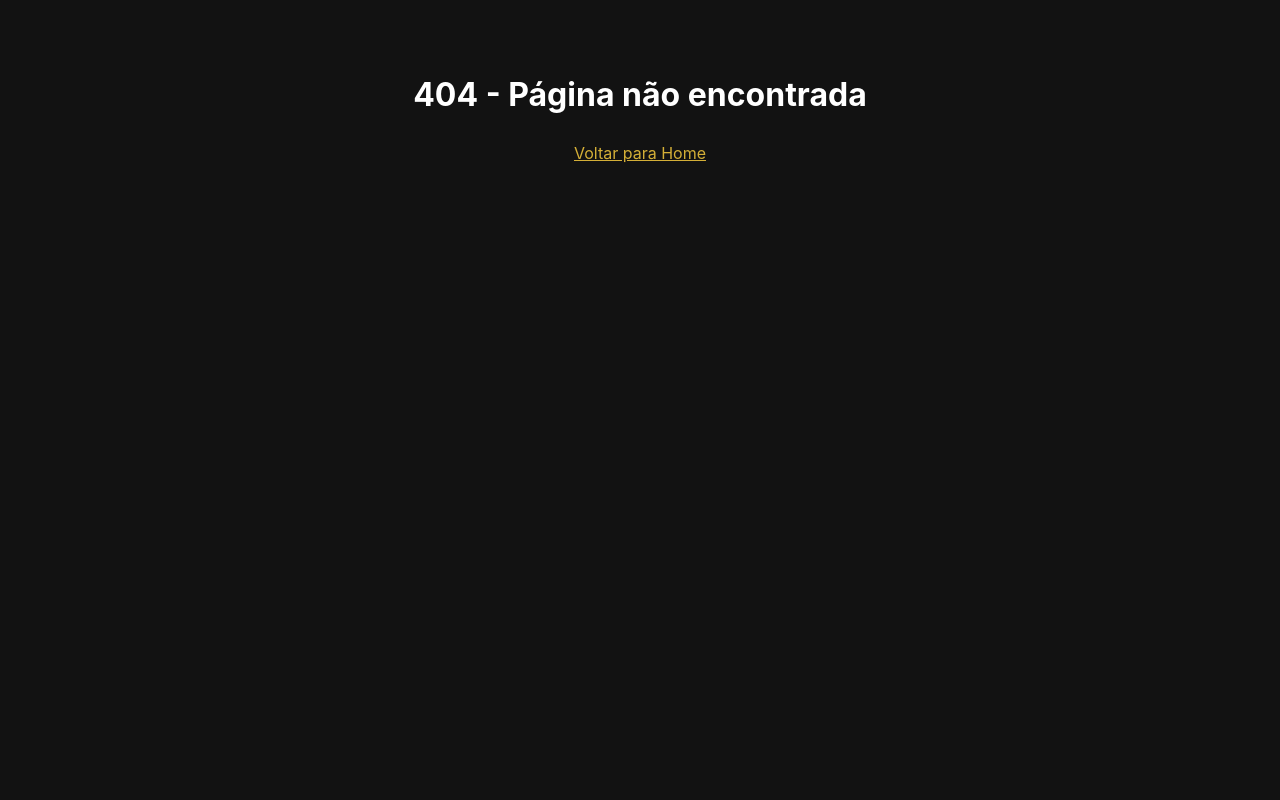
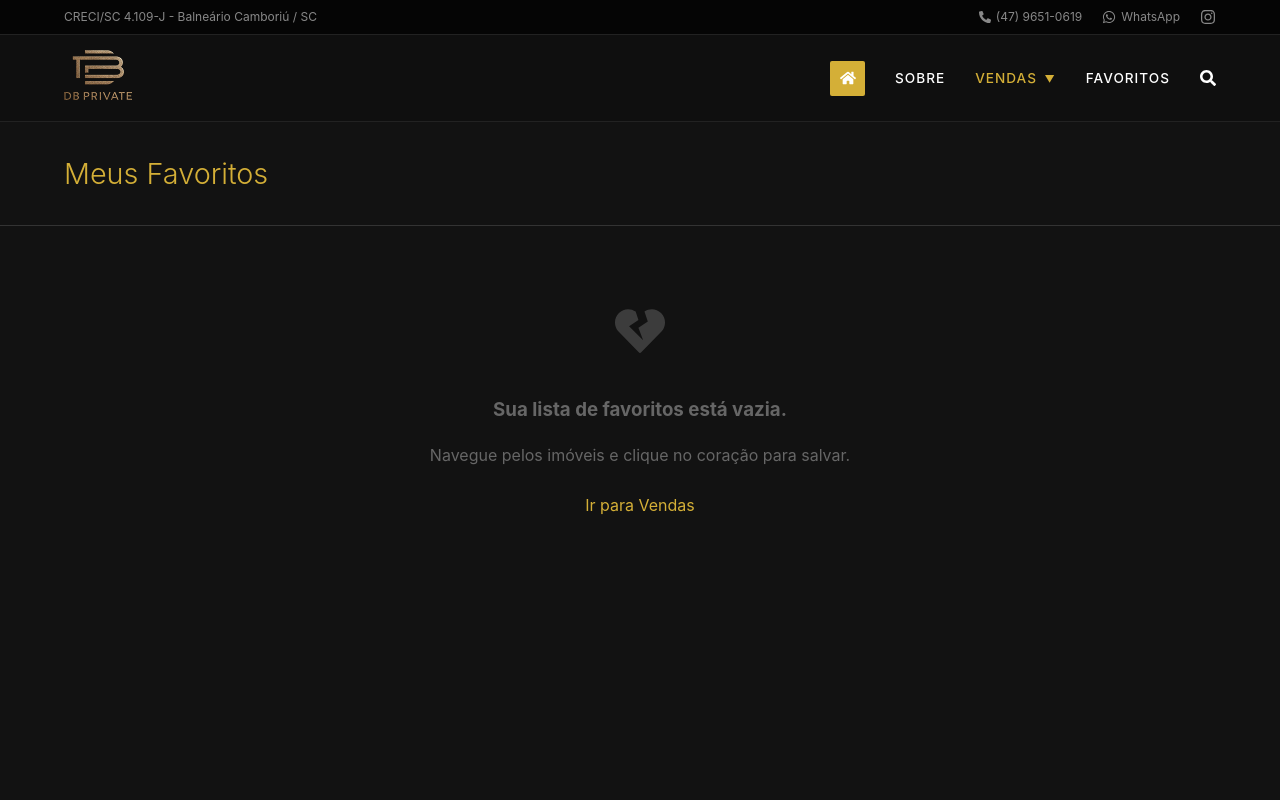
Before and after one commit to Matloop/dbprivateappfront, a React (Vite) app: page /favoritos in a window 1280 px wide. Before the commit this address had no page. Shown: the top 800 px of the page. Built offline with nearby package versions, Linux system fonts and the light colour scheme.

Commit message:
favorites

```diff
--- a/src/App.tsx
+++ b/src/App.tsx
@@ -16,6 +16,7 @@ import { NewProperty } from './pages/NewProperty'
 import { PropertiesList } from './pages/PropertiesList' // Caso use rota separada
 import { PropertyDetails } from './pages/PropertyDetails'
 import { About } from './pages/About'
+import { FavoritesPage } from './pages/FavoritesPage'
 
 export default function App() {
   const [session, setSession] = useState<any>(null)
@@ -55,8 +56,7 @@ export default function App() {
 
           <Route path="/imovel/:id" element={<PropertyDetails />} />
           <Route path="/sobre" element={<About />} />
-
-          {/* Adicione Sobre e Contato aqui futuramente */}
+          <Route path="/favoritos" element={<FavoritesPage />} />
         </Route>
 
         {/* =========================================
--- a/src/components/Navbar.tsx
+++ b/src/components/Navbar.tsx
@@ -2,10 +2,11 @@ import React from 'react';
 import { Link, useNavigate } from 'react-router-dom';
 import { FaPhoneAlt, FaWhatsapp, FaInstagram, FaHome, FaSearch } from 'react-icons/fa';
 import './Navbar.css';
+import { useFavorites } from '../hooks/useFavorites';
 
 export const Navbar = () => {
   const navigate = useNavigate();
-
+  const { favorites } = useFavorites();
   return (
     <div className="site-header-wrapper">
 
@@ -62,7 +63,18 @@ export const Navbar = () => {
             VENDAS <span style={{fontSize: 10, marginLeft: 3}}>▼</span>
           </Link>
 
-          <Link to="/contato" className="nav-link">CONTATO</Link>
+          <Link to="/favoritos" className="nav-link" style={{display: 'flex', alignItems: 'center', gap: '5px'}}>
+            FAVORITOS
+            {favorites.length > 0 && (
+                <span style={{
+                    background: '#d4af37', color: '#000', borderRadius: '50%',
+                    fontSize: '0.7rem', width: '18px', height: '18px',
+                    display: 'flex', alignItems: 'center', justifyContent: 'center', fontWeight: 'bold'
+                }}>
+                    {favorites.length}
+                </span>
+            )}
+          </Link>
 
           <FaSearch className="search-btn" />
         </div>
--- a/src/components/PropertyCard.tsx
+++ b/src/components/PropertyCard.tsx
@@ -2,6 +2,7 @@ import React from 'react';
 import { FaMapMarkerAlt, FaBed, FaShower, FaCar, FaRulerCombined, FaRegStar } from 'react-icons/fa';
 import { useNavigate } from 'react-router-dom';
 import './PropertyCard.css';
+import { useFavorites } from '../hooks/useFavorites';
 
 interface PropertyCardProps {
   property: {
@@ -30,7 +31,10 @@ interface PropertyCardProps {
 
 export const PropertyCard = ({ property }: PropertyCardProps) => {
   const navigate = useNavigate();
+  const { isFavorite, toggleFavorite } = useFavorites(); // Usa o hook
 
+  // Verifica se este imóvel específico é favorito
+  const favorite = isFavorite(property.id);
   const formatCurrency = (val: number) =>
     new Intl.NumberFormat('pt-BR', { style: 'currency', currency: 'BRL', maximumFractionDigits: 0 }).format(val);
 
--- /dev/null
+++ b/src/hooks/useFavorites.ts
@@ -0,0 +1,28 @@
+import { useState, useEffect } from 'react';
+
+export const useFavorites = () => {
+  const [favorites, setFavorites] = useState<number[]>([]);
+
+  // Carrega ao iniciar
+  useEffect(() => {
+    const stored = localStorage.getItem('db_favorites');
+    if (stored) {
+      setFavorites(JSON.parse(stored));
+    }
+  }, []);
+
+  const toggleFavorite = (id: number) => {
+    let newFavorites;
+    if (favorites.includes(id)) {
+      newFavorites = favorites.filter(favId => favId !== id); // Remove
+    } else {
+      newFavorites = [...favorites, id]; // Adiciona
+    }
+    setFavorites(newFavorites);
+    localStorage.setItem('db_favorites', JSON.stringify(newFavorites));
+  };
+
+  const isFavorite = (id: number) => favorites.includes(id);
+
+  return { favorites, toggleFavorite, isFavorite };
+};
--- /dev/null
+++ b/src/pages/FavoritesPage.tsx
@@ -0,0 +1,69 @@
+import React, { useEffect, useState } from 'react';
+import { Navbar } from '../components/Navbar';
+import { PropertyCard } from '../components/PropertyCard';
+import { useFavorites } from '../hooks/useFavorites';
+import { FaHeartBroken } from 'react-icons/fa';
+
+export const FavoritesPage = () => {
+  const { favorites } = useFavorites();
+  const [properties, setProperties] = useState<any[]>([]);
+  const [loading, setLoading] = useState(false);
+
+  useEffect(() => {
+    if (favorites.length === 0) {
+      setProperties([]);
+      return;
+    }
+
+    const fetchFavorites = async () => {
+      setLoading(true);
+      try {
+        // Chama o backend passando os IDs separados por vírgula
+        const res = await fetch(`${import.meta.env.VITE_API_URL}/properties?ids=${favorites.join(',')}`);
+        if (res.ok) {
+          const data = await res.json();
+          setProperties(data);
+        }
+      } catch (error) {
+        console.error(error);
+      } finally {
+        setLoading(false);
+      }
+    };
+
+    fetchFavorites();
+  }, [favorites]); // Recarrega se a lista de favoritos mudar
+
+  return (
+    <div style={{ backgroundColor: '#121212', minHeight: '100vh' }}>
+
+
+      <div style={{ padding: '30px 5%', borderBottom: '1px solid #333' }}>
+        <h2 style={{ margin: 0, color: '#d4af37', fontSize: '1.8rem', fontWeight: 300 }}>Meus Favoritos</h2>
+      </div>
+
+      <div style={{ padding: '30px 5%' }}>
+        {loading ? (
+          <div style={{ color: '#888' }}>Carregando favoritos...</div>
+        ) : properties.length > 0 ? (
+          <div style={{
+            display: 'grid',
+            gridTemplateColumns: 'repeat(auto-fill, minmax(280px, 1fr))',
+            gap: '25px'
+          }}>
+            {properties.map(p => (
+              <PropertyCard key={p.id} property={p} />
+            ))}
+          </div>
+        ) : (
+          <div style={{ textAlign: 'center', padding: '50px', color: '#666' }}>
+            <FaHeartBroken size={50} style={{ marginBottom: 15, opacity: 0.5 }} />
+            <h3>Sua lista de favoritos está vazia.</h3>
+            <p>Navegue pelos imóveis e clique no coração para salvar.</p>
+            <a href="/vendas" style={{ color: '#d4af37', textDecoration: 'none', marginTop: 10, display: 'inline-block' }}>Ir para Vendas</a>
+          </div>
+        )}
+      </div>
+    </div>
+  );
+};
--- a/src/pages/PropertyDetails.tsx
+++ b/src/pages/PropertyDetails.tsx
@@ -1,13 +1,14 @@
-import { useEffect, useState, type FormEvent } from 'react';
-import { useParams, useNavigate } from 'react-router-dom'; // Adicionei useNavigate
+import { useEffect, useState } from 'react';
+import { useParams, useNavigate } from 'react-router-dom';
+import { Breadcrumb } from '../components/Breadcrumb';
+import { useFavorites } from '../hooks/useFavorites'; // <--- IMPORTANTE
 import {
   FaBed, FaBath, FaCar, FaRulerCombined, FaWhatsapp,
-  FaRegStar, FaPrint, FaDollarSign,
+  FaRegStar, FaStar, FaPrint, FaDollarSign, // <--- FaStar adicionado
   FaCommentDots, FaUser, FaEnvelope, FaPhoneAlt, FaAngleDoubleRight,
   FaChevronLeft, FaChevronRight
 } from 'react-icons/fa';
 import './PropertyDetails.css';
-import { Breadcrumb } from '../components/Breadcrumb';
 
 interface Property {
   id: number;
@@ -21,7 +22,7 @@ interface Property {
   garageSpots: number;
   privateArea: number;
   images: { url: string; isCover: boolean }[];
-  address?: { city: string; neighborhood: string; state: string }; // Adicionei state
+  address?: { city: string; neighborhood: string; state: string };
   badgeText?: string;
   badgeColor?: string;
   buildingName?: string;
@@ -32,44 +33,12 @@ interface Property {
 
 export function PropertyDetails() {
   const { id } = useParams();
-  const navigate = useNavigate(); // Hook de navegação
+  const navigate = useNavigate();
+
+  // --- HOOK DE FAVORITOS ---
+  const { isFavorite, toggleFavorite } = useFavorites();
+
   const [property, setProperty] = useState<Property | null>(null);
-  const breadcrumbItems = [
-    { label: 'Vendas', path: '/vendas' },
-  ];
-
-  if (property) {
-    // 1. Tipo (Apartamentos)
-    breadcrumbItems.push({
-        label: property.category.charAt(0).toUpperCase() + property.category.slice(1).toLowerCase() + 's',
-        path: `/vendas?types=${property.category}`
-    });
-
-    if (property.address) {
-        // 2. Estado (SC)
-        breadcrumbItems.push({ label: property.address.state, path: '' }); // Estado geralmente não filtra sozinho na URL atual
-
-        // 3. Cidade (Balneário)
-        breadcrumbItems.push({
-            label: property.address.city,
-            path: `/vendas?city=${property.address.city}`
-        });
-
-        // 4. Bairro (Centro)
-        breadcrumbItems.push({
-            label: property.address.neighborhood,
-            path: `/vendas?city=${property.address.city}&neighborhood=${property.address.neighborhood}`
-        });
-    }
-
-    // 5. Título do Imóvel (Último item, não clicável)
-    breadcrumbItems.push({
-        label: property.buildingName || property.title,
-        path: ''
-    });
-  }
-
-
   const [loading, setLoading] = useState(true);
   const [activeIndex, setActiveIndex] = useState(0);
 
@@ -90,25 +59,30 @@ export function PropertyDetails() {
       .catch(err => console.error(err));
   }, [id]);
 
-  // --- FUNÇÕES DE NAVEGAÇÃO DO FILTRO ---
-  const goToSales = () => navigate('/vendas');
+  // --- LÓGICA DO BREADCRUMB ---
+  const breadcrumbItems = [{ label: 'Vendas', path: '/vendas' }];
+  if (property) {
+    breadcrumbItems.push({
+        label: property.category.charAt(0).toUpperCase() + property.category.slice(1).toLowerCase() + 's',
+        path: `/vendas?types=${property.category}`
+    });
+    if (property.address) {
+        breadcrumbItems.push({ label: property.address.state, path: '' });
+        breadcrumbItems.push({
+            label: property.address.city,
+            path: `/vendas?city=${property.address.city}`
+        });
+        breadcrumbItems.push({
+            label: property.address.neighborhood,
+            path: `/vendas?city=${property.address.city}&neighborhood=${property.address.neighborhood}`
+        });
+    }
+    breadcrumbItems.push({
+        label: property.buildingName || property.title,
+        path: ''
+    });
+  }
 
-  const filterByCategory = () => {
-    if (property) navigate(`/vendas?types=${property.category}`);
-  };
-
-  const filterByCity = () => {
-    if (property?.address) navigate(`/vendas?city=${property.address.city}`);
-  };
-
-  const filterByNeighborhood = () => {
-    if (property?.address) {
-      // Filtra por Cidade AND Bairro
-      navigate(`/vendas?city=${property.address.city}&neighborhood=${property.address.neighborhood}`);
-    }
-  };
-
-  // --- FUNÇÕES DE GALERIA ---
   const handleNext = (e: React.MouseEvent) => {
     e.stopPropagation();
     if (!property?.images) return;
@@ -127,31 +101,29 @@ export function PropertyDetails() {
     window.open(`https://wa.me/5547996535489?text=${encodeURIComponent(text)}`, '_blank');
   };
 
+  const handleEmailSubmit = (e: React.FormEvent) => {
+    e.preventDefault();
+    alert(`Mensagem simulada enviada!`);
+  };
+
   const formatCurrency = (val?: number) => val ? new Intl.NumberFormat('pt-BR', { style: 'currency', currency: 'BRL', maximumFractionDigits: 0 }).format(val) : 'Consulte-nos';
-
-  // Helper para formatar texto (APARTAMENTO -> Apartamentos)
-  const formatCategory = (cat: string) => {
-    return cat.charAt(0).toUpperCase() + cat.slice(1).toLowerCase() + 's';
-  };
 
   if (loading) return <div style={{padding: 50, textAlign:'center', color:'#fff', background:'#121212', height:'100vh'}}>Carregando...</div>;
   if (!property) return <div style={{padding: 50, textAlign:'center', color:'#fff'}}>Imóvel não encontrado.</div>;
 
   const currentImage = property.images && property.images[activeIndex] ? property.images[activeIndex].url : '';
 
-    function handleEmailSubmit(event: FormEvent<HTMLFormElement>): void {
-        throw new Error('Function not implemented.');
-    }
+  // Verifica se é favorito
+  const favorite = isFavorite(property.id);
 
   return (
     <div className="details-container">
 
-        <Breadcrumb items={breadcrumbItems} />
-
+      <Breadcrumb items={breadcrumbItems} />
 
       <div className="details-content-wrapper">
 
-        {/* COLUNA ESQUERDA */}
+        {/* ESQUERDA */}
         <div className="details-left-col">
             <div className="gallery-wrapper">
                 <div className="gallery-main-frame">
@@ -181,9 +153,7 @@ export function PropertyDetails() {
                     <div className="features-block">
                         <h4 className="features-title">Ambientes</h4>
                         <div className="features-list">
-                            {property.roomFeatures.map((feat, i) => (
-                                <div key={i} className="feature-item"><span className="feature-bullet">»</span> {feat.name}</div>
-                            ))}
+                            {property.roomFeatures.map((feat, i) => <div key={i} className="feature-item"><span className="feature-bullet">»</span> {feat.name}</div>)}
                         </div>
                     </div>
                 )}
@@ -191,9 +161,7 @@ export function PropertyDetails() {
                     <div className="features-block">
                         <h4 className="features-title">Características do Imóvel</h4>
                         <div className="features-list">
-                            {property.propertyFeatures.map((feat, i) => (
-                                <div key={i} className="feature-item"><span className="feature-bullet">»</span> {feat.name}</div>
-                            ))}
+                            {property.propertyFeatures.map((feat, i) => <div key={i} className="feature-item"><span className="feature-bullet">»</span> {feat.name}</div>)}
                         </div>
                     </div>
                 )}
@@ -201,16 +169,14 @@ export function PropertyDetails() {
                     <div className="features-block">
                         <h4 className="features-title">Empreendimento</h4>
                         <div className="features-list">
-                            {property.developmentFeatures.map((feat, i) => (
-                                <div key={i} className="feature-item"><span className="feature-bullet">»</span> {feat.name}</div>
-                            ))}
+                            {property.developmentFeatures.map((feat, i) => <div key={i} className="feature-item"><span className="feature-bullet">»</span> {feat.name}</div>)}
                         </div>
                     </div>
                 )}
             </div>
         </div>
 
-        {/* COLUNA DIREITA */}
+        {/* DIREITA (SIDEBAR) */}
         <aside className="details-right-col">
             {property.badgeText && (
                 <div style={{marginBottom: 10}}>
@@ -240,7 +206,23 @@ export function PropertyDetails() {
             </button>
 
             <div className="actions-row">
-                <button className="action-link"><FaRegStar /> Adicionar aos Favoritos</button>
+                {/* --- BOTÃO FAVORITOS FUNCIONAL --- */}
+                <button
+                    className="action-link"
+                    onClick={() => toggleFavorite(property.id)}
+                    style={{color: favorite ? '#d4af37' : '#888'}} // Muda cor do texto
+                >
+                    {favorite ? (
+                        <>
+                            <FaStar color="#d4af37" /> Remover dos Favoritos
+                        </>
+                    ) : (
+                        <>
+                            <FaRegStar /> Adicionar aos Favoritos
+                        </>
+                    )}
+                </button>
+
                 <button className="action-link"><FaPrint /> Imprimir</button>
                 <button className="action-link"><FaDollarSign /> Financiamentos</button>
             </div>
```
